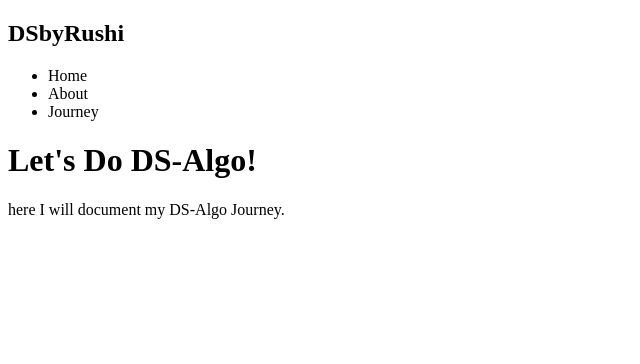
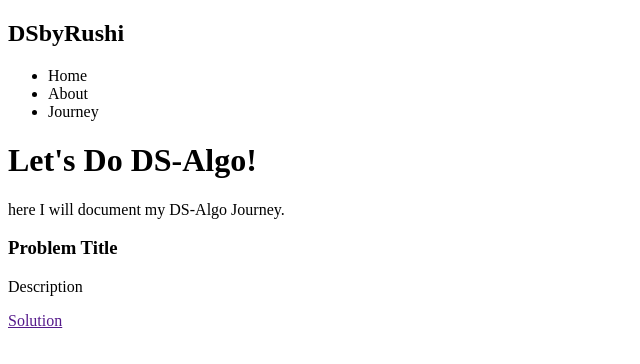
Before and after one commit to rushi-173/Practice-Website, a plain HTML site: page index.html in a window 1280 px wide. Shown: the whole page, without its empty margins (0-640 px from the left). Drawn offline with Linux system fonts and the light colour scheme.

Commit message:
feat: main

```diff
--- a/index.html
+++ b/index.html
@@ -26,7 +26,13 @@
     </header>
 
     <main>
-
+        <div>
+            <div>
+                <h3>Problem Title</h3>
+                <p>Description</p>
+                <a href="">Solution</a>
+            </div>
+        </div>
     </main>
 
     <footer>
```
